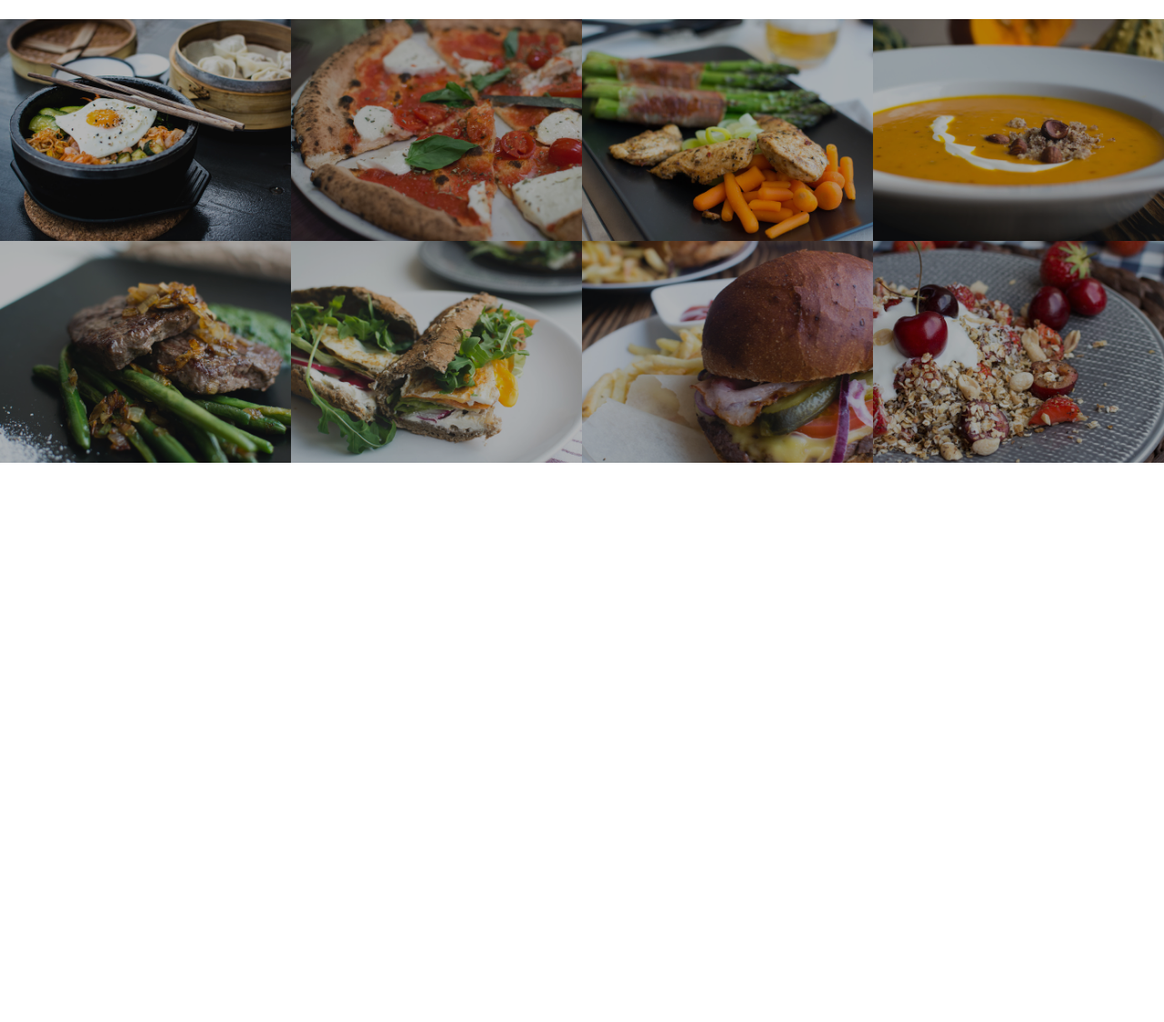
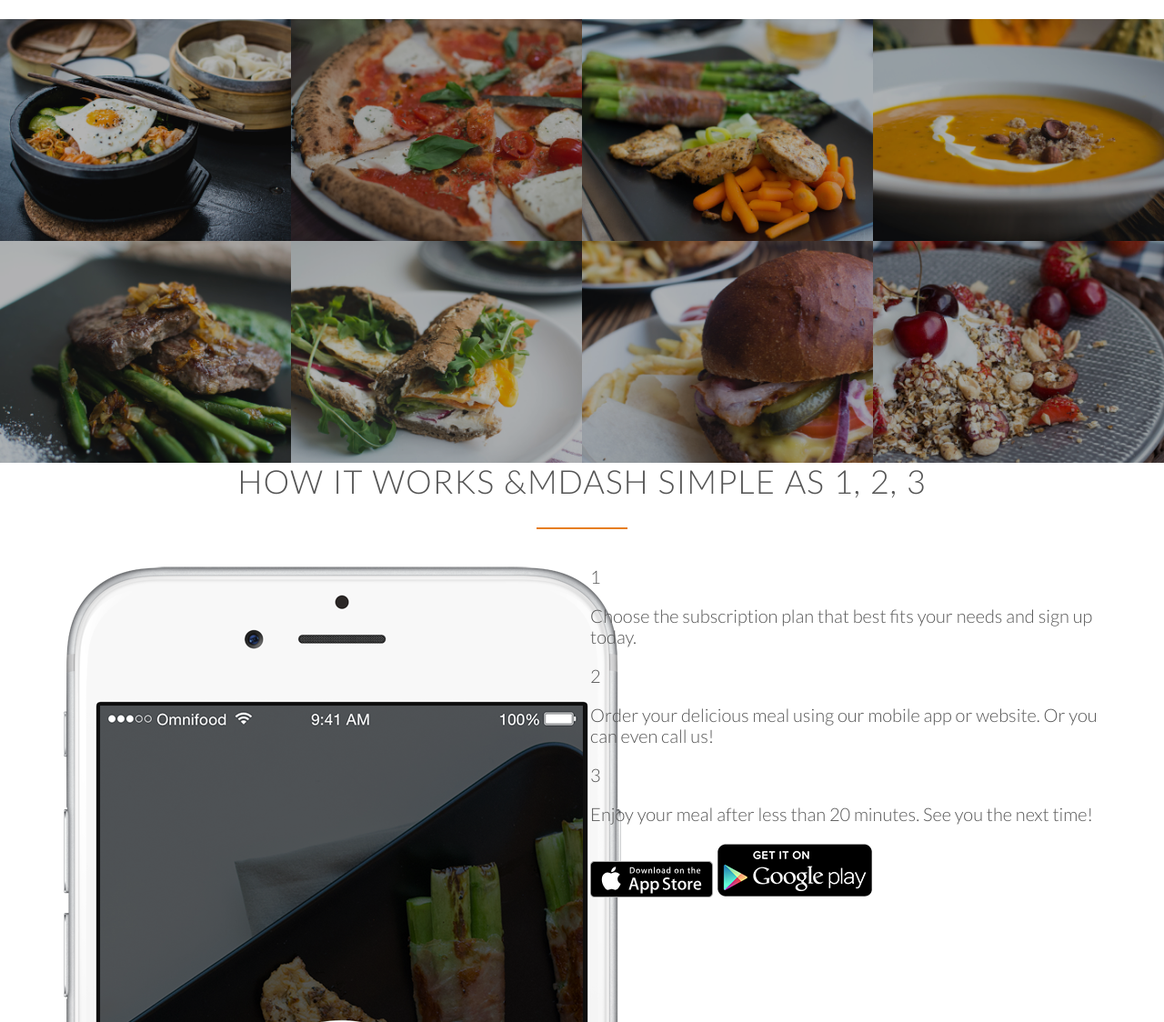
Before and after one commit to Grace-Hephzibah/OmniFood, a plain HTML site: page OmniFood.html in a window 1280 px wide. Shown: the part 1676-2800 px from the top of the page at 91% size. Before the commit the page ends 2185 px from the top, so only its background shows below. Drawn offline with nearby package versions, Linux system fonts and the light colour scheme.

Commit message:
Day 8 Updates

```diff
--- a/OmniFood.html
+++ b/OmniFood.html
@@ -151,6 +151,42 @@
 
         </section>
 
+        <section class="section-steps">
+            <div class="row">
+                <h2>How it works &mdash Simple as 1, 2, 3</h2>
+            </div>
+
+            <div class='row'>
+                <div class="col span-1-of-2">
+                    <img src="Resources/Images/app-iPhone.png" alt="OmniFood app on iPhone" class="app-screen">
+                </div>
+
+                <div class="col span-1-of-2">
+
+                    <div class="works step">
+                        <div>1</div>
+                        <p>Choose the subscription plan that best fits your needs and sign up today.</p>
+                    </div>
+
+                    <div class="works step">
+                        <div>2</div>
+                        <p>Order your delicious meal using our mobile app or website. Or you can even call us!</p>
+                    </div>
+
+                    <div class="works step">
+                        <div>3</div>
+                        <p>Enjoy your meal after less than 20 minutes. See you the next time!</p>
+                    </div>
+
+                    <a href="#" class="btn-app"><img src="Resources/Images/download-app.svg" alt="App Store Button"></a>
+                    <a href="#" class="btn-app"><img src="Resources/Images/download-app-android.png" alt="Play Store Button"></a>
+
+                </div>
+
+            </div>
+
+        </section>
+
     </body>
 
 </html>
```
Also changed, not shown: Daily_Progress/DAY 8 Part 1.png (added), Daily_Progress/DAY 8 Part 2.png (added), Daily_Progress/DAY 8 Part 3.png (added).
